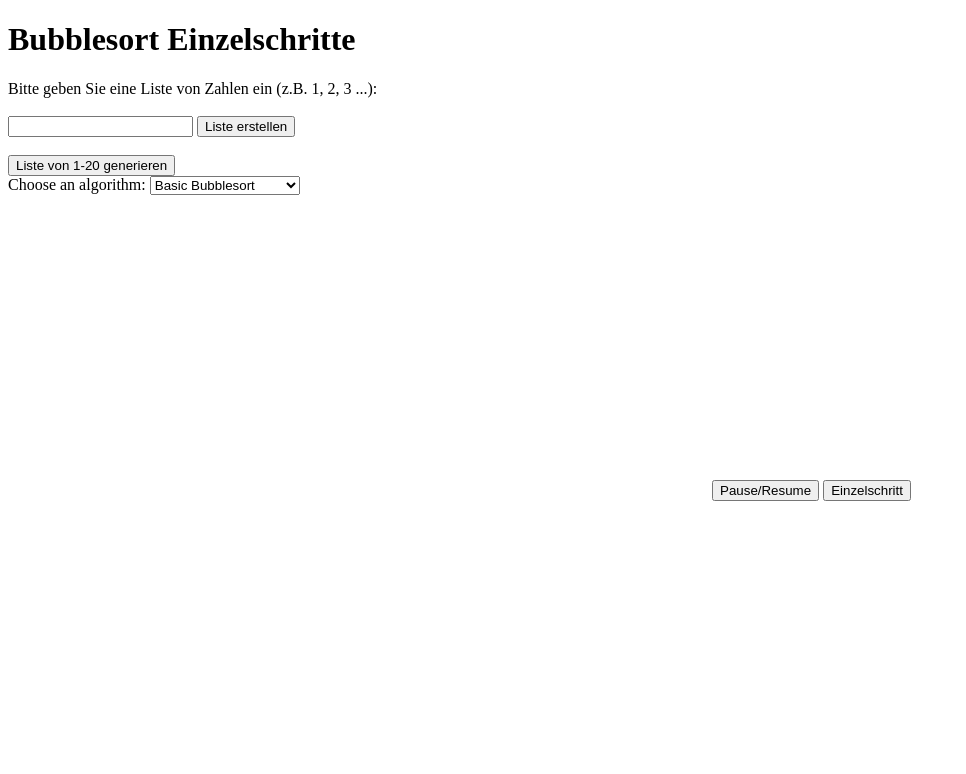
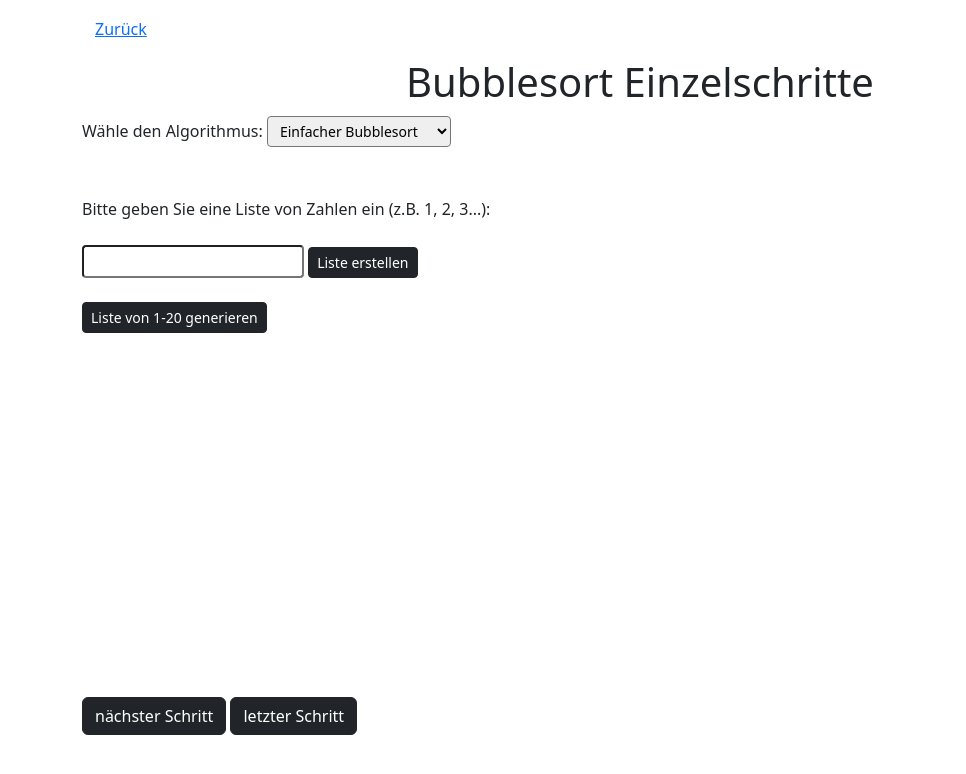
Before and after one commit to MaMarg/BubbleSort, a plain HTML site: page pages/steps.html in a window 1280 px wide. Shown: the whole page, without its empty margins (0-966 px from the left). Drawn offline with nearby package versions, Linux system fonts and the light colour scheme.

Commit message:
styling for steps.html

```diff
--- a/pages/steps.html
+++ b/pages/steps.html
@@ -2,39 +2,46 @@
 <html lang="en">
 <head>
     <meta charset="UTF-8">
+    <meta name="viewport" content="width=device-width, initial-scale=1">
     <title>Single steps page</title>
+    <link rel="stylesheet" href="../style.css">
+    <link href="https://cdn.jsdelivr.net/npm/bootstrap@5.3.3/dist/css/bootstrap.min.css" rel="stylesheet"
+          integrity="sha384-QWTKZyjpPEjISv5WaRU9OFeRpok6YctnYmDr5pNlyT2bRjXh0JMhjY6hW+ALEwIH" crossorigin="anonymous">
 </head>
 <body>
 <div class="container">
+    <div class="go-back">
+        <a class="btn btn-link" onclick="history.back()">Zurück</a>
+    </div>
+
     <div class="title">
         <h1>Bubblesort Einzelschritte</h1>
     </div>
 
-    <div class="list-choice">
-        <label for="own-list">Bitte geben Sie eine Liste von Zahlen ein (z.B. 1, 2, 3
-            ...):</label>
-        <br>
-        <br>
-        <input type="text" name="own-list" id="own-list">
-        <button id="create-list">Liste erstellen</button>
-        <br><br>
-        <button id="generate-list">Liste von 1-20 generieren</button>
+    <div class="algorithm-choice">
+        <label for="algorithm-select_select">Wähle den Algorithmus:</label>
+        <select class="form-select-sm" name="algorithm-select_select" id="algorithm-select_select">
+            <option selected value="bubblesort-Full">Einfacher Bubblesort</option>
+            <option value="bubblesort-Short">Optimierter Bubblesort</option>
+        </select>
     </div>
 
-    <div>
-        <label for="algorithm-select_lbl">Choose an algorithm:</label>
-            <select name="algorithm-select_select" id="algorithm-select_select">
-                <option selected value="bubblesort-Full">Basic Bubblesort</option>
-                <option value="bubblesort-Short">Optimized Bubblesort</option>
-            </select>
+    <div class="list-choice">
+        <label for="own-list">Bitte geben Sie eine Liste von Zahlen ein (z.B. 1, 2, 3...):</label>
+        <br><br>
+        <input type="text" class="form-control-sm" name="own-list" id="own-list">
+        <button class="btn btn-dark btn-sm" id="create-list">Liste erstellen</button>
+        <br><br>
+        <button class="btn btn-dark btn-sm" id="generate-list">Liste von 1-20 generieren</button>
     </div>
 
     <div class="show-graphics">
-        <canvas id="canvas-bubblesort"
-                width="700px" height="300px"></canvas>
-        <!-- TODO: Images -->
-        <button id="play_or_pause-sorting">Pause/Resume</button>
-        <button id="single-step">Einzelschritt</button>
+        <div class="canvas-graphic">
+            <canvas id="canvas-bubblesort" width="700px" height="300px"></canvas>
+        </div>
+        <br><br>
+        <button class="btn btn-dark" id="single-step">nächster Schritt</button>
+        <button class="btn btn-dark" id="step-back">letzter Schritt</button>
         <!-- TODO: Einzelschritt zurück -->
     </div>
 </div>
--- a/style.css
+++ b/style.css
@@ -26,3 +26,11 @@ div {
 .algorithm-description {
     margin-top: 5px;
 }
+
+.list-choice {
+    margin-top: 50px;
+}
+
+.canvas-graphic {
+    text-align: center;
+}
```
